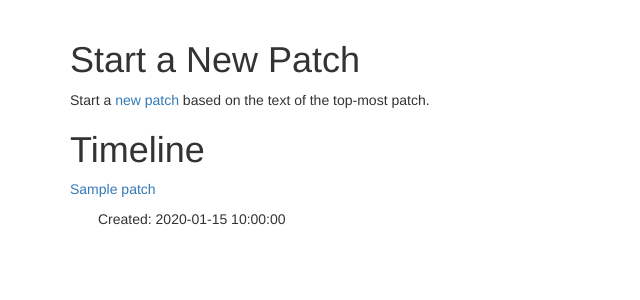
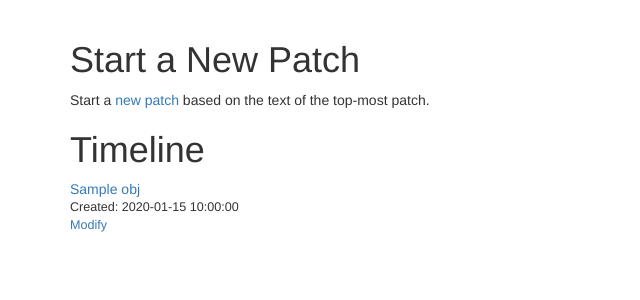
Before and after one commit to JoshData/dc-code-editor, a Python web app: template editor/templates/index.html in a window 1280 px wide. Shown: the part 52-352 px from the top of the page, without its empty margins (0-640 px from the left). Run offline with Jinja, Linux system fonts and the light colour scheme; the template is opened without the code that fills it: most values are stand-ins (such as "Sample title", 1, 10 or a date in 2020); some libraries are stand-ins or nearby versions.

Commit message:
display the patches in a sort of tree view

```diff
--- a/editor/templates/index.html
+++ b/editor/templates/index.html
@@ -6,18 +6,27 @@
 <div class="container">
 	<h1>Start a New Patch</h1>
 
-	<p>Start a <a href="{{patch_list[0].edit_url}}/_new">new patch</a> based on the text of the top-most patch.</p>
+	<p>Start a <a href="{{head_patch.edit_url}}/_new">new patch</a> based on the text of the top-most patch.</p>
 
 	<h1>Timeline</h1>
 
-	{% for patch in patch_list %}
-		<div style="margin-bottom: 2em">
-			<p><a href="{{patch.edit_url}}">{{patch.title}}</a></p>
-			<div style="margin-left: 2em;">
-				<div>Created: {{patch.created_formatted}}</div>
-			</div>
+	<div id="timeline">
+	{% for row in patch_tree_rows %}
+		<div class="timeline-row">
+			{% for rec in row %}
+				<div class="timeline-patch">
+					<div class="timeline-patch-anchor"><a href="{{rec.obj.edit_url}}">{{rec.obj.title}}</a></div>
+					<div class="timeline-patch-metadata">
+						<div>Created: {{rec.obj.created_formatted}}</div>
+						{% if rec.obj.type != "root" and rec.obj.children.length %}
+							<div><a href="{{rec.obj.edit_url}}/_new">Modify</a></div>
+						{% endif %}
+					</div>
+				</div>
+			{% endfor %}
 		</div>
 	{% endfor %}
+	</div>
 </div>
 
 {% endblock %}
--- a/static/main.css
+++ b/static/main.css
@@ -1,4 +1,18 @@
-/* Text Editor */
+/* Home */
+
+#timeline .timeline-row {
+	clear: both;
+}
+#timeline .timeline-patch {
+	width: 250px;
+	float: left;
+	margin: 0 20px 20px 0;
+}
+#timeline .timeline-patch-metadata {
+	font-size: 90%;
+}
+
+/* Patch View */
 
 #diffs > .diff {
 	white-space: pre-wrap;
@@ -18,6 +32,8 @@
 		color: #888;
 		text-decoration: line-through;
 	}
+
+/* Text Editor */
 
 .CodeMirror, #editor_preview {
 	font-size: 18px !important;
```
Also changed, not shown: editor/patches.js (+61 -12 lines), editor/views.js (+5 -2 lines).
